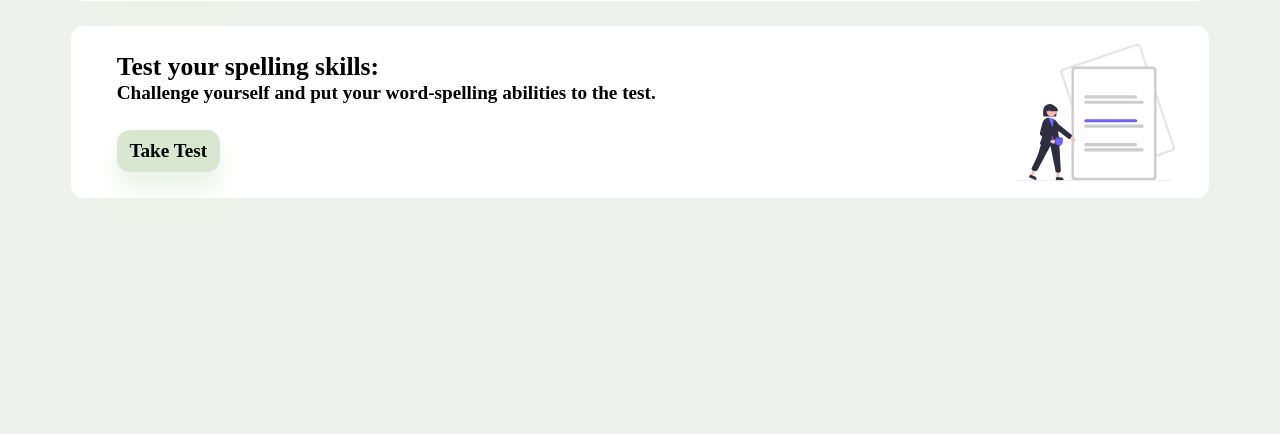
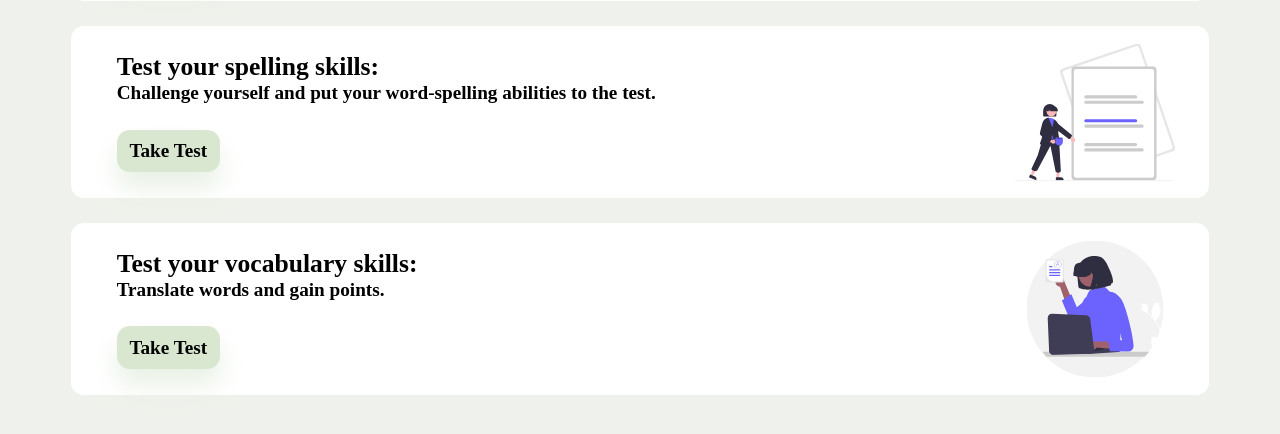
Before and after one commit to sabuka-dumbo/Learn-Language, a Django app: page /learn/ in a window 1280 px wide. Shown: the part 289-723 px from the top of the page. Run offline with Django 5.2, Linux system fonts and the light colour scheme; some web fonts are replaced.

Commit message:
May 4, 2024, 7:28 PM

```diff
--- a/LearnLanguage/LL/templates/learn.html
+++ b/LearnLanguage/LL/templates/learn.html
@@ -46,5 +46,19 @@
         </div>
     </div>
 
+    <div class="test-div">
+        <div class="test-div-part1">
+            <h1 class="test-div-header">Test your vocabulary skills:</h1>
+
+            <h1 class="test-div-description">Translate words and gain points.</h1>
+
+            <a href="{% url 'word_test' %}"><button class="test-div-button">Take Test</button></a>
+        </div>
+
+        <div class="test-div-part2">
+            <img src="{% static 'images/teachers.svg' %}" class="test-div-image">
+        </div>
+    </div>
+
     <script src="{% static 'js/learn.js' %}"></script>
 {% endblock %}
```
